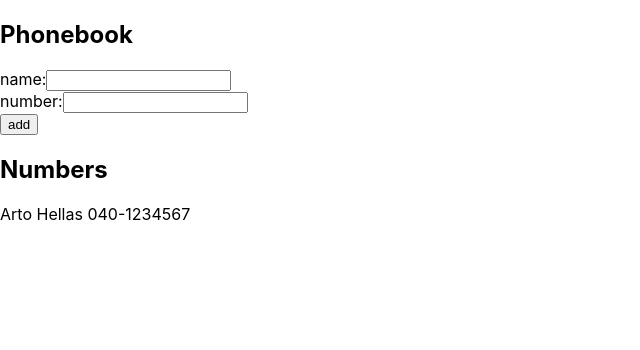
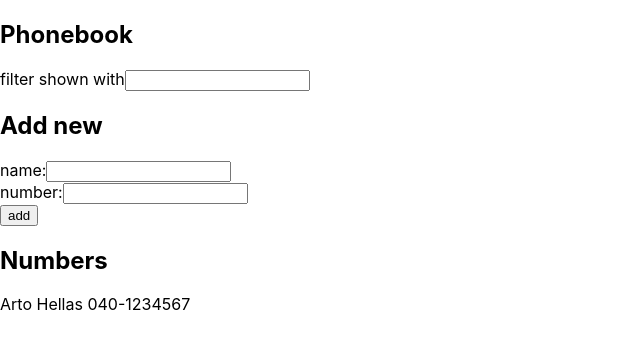
Before and after one commit to LucasGaddnas/Full-stack-open-2020, a React (Create React App) app in the folder Part 2/phonebook/phonebook/: page / in a window 1280 px wide. Shown: the top 350 px of the page, without its empty margins (0-640 px from the left). Built offline with nearby package versions, Linux system fonts and the light colour scheme; the HTML template or start-up script is replaced by a standard one.

Commit message:
Commit exercise 2.9

```diff
--- a/Part 2/phonebook/phonebook/src/App.js
+++ b/Part 2/phonebook/phonebook/src/App.js
@@ -5,7 +5,8 @@
         { name: 'Arto Hellas', number: '040-1234567' }
     ])
     const [ newName, setNewName ] = useState('')
-    const [ newNumber, setNewNumber] = useState('')
+    const [ newNumber, setNewNumber ] = useState('')
+    const [ filter, setFilter ] = useState('')
 
     const addName = (event) => {
         event.preventDefault()
@@ -26,10 +27,21 @@
     }
     const handleNameCHange = (event) => setNewName(event.target.value)
     const handleNumberChange = (event) => setNewNumber(event.target.value)
+    const handleFilterChange = (event) => setFilter(event.target.value)
+
+    const personsToShow = persons.filter(person => person.name.toLowerCase().includes(filter))
 
     return (
         <div>
             <h2>Phonebook</h2>
+            <div>
+                filter shown with
+                <input
+                    value={filter}
+                    onChange={handleFilterChange}
+                />
+            </div>
+            <h2>Add new</h2>
             <form onSubmit={addName}>
                 <div>
                     name:
@@ -49,7 +61,7 @@
             </form>
             <h2>Numbers</h2>
             <div>
-                {persons.map(person =>
+                {personsToShow.map(person =>
                     <div key={person.name}>{person.name} {person.number}</div>
                 )}
             </div>
```
Lines whose indentation alone changed are shown as unchanged.
